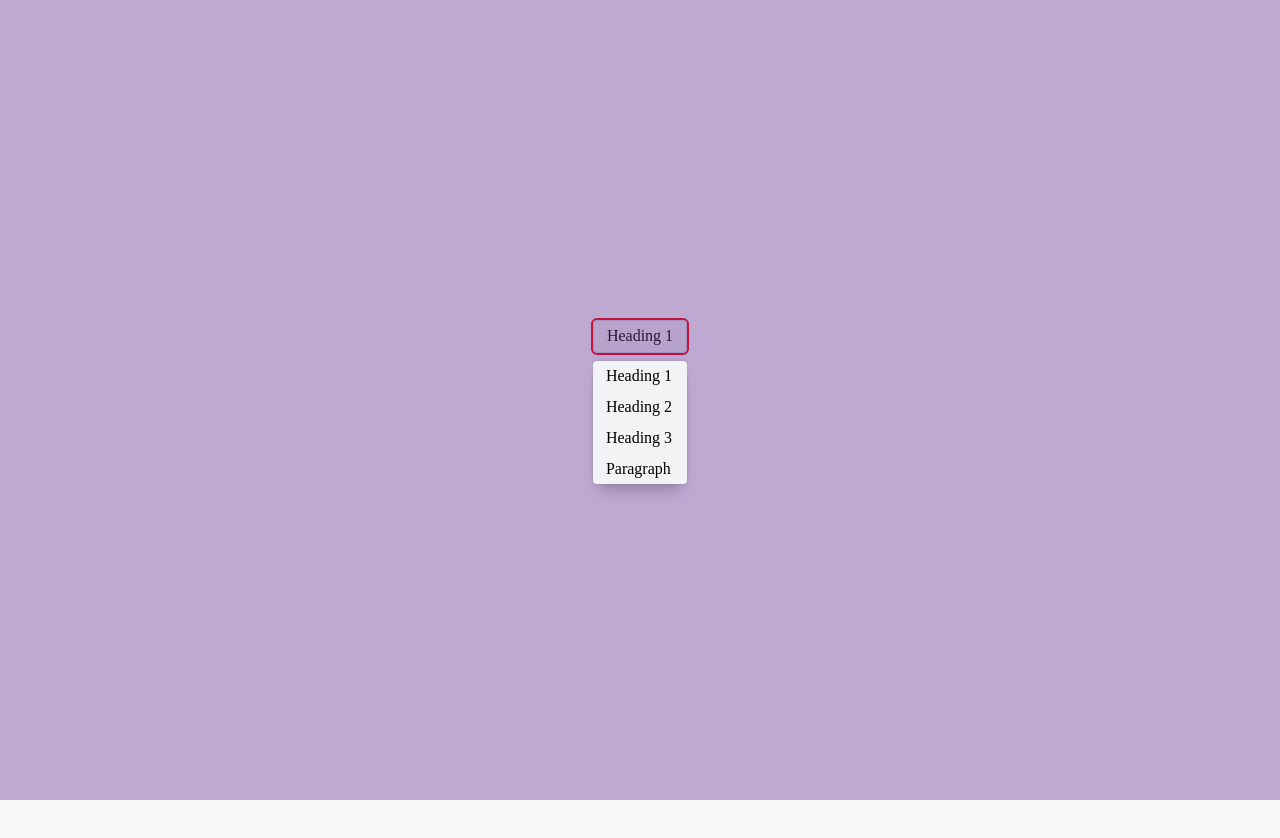
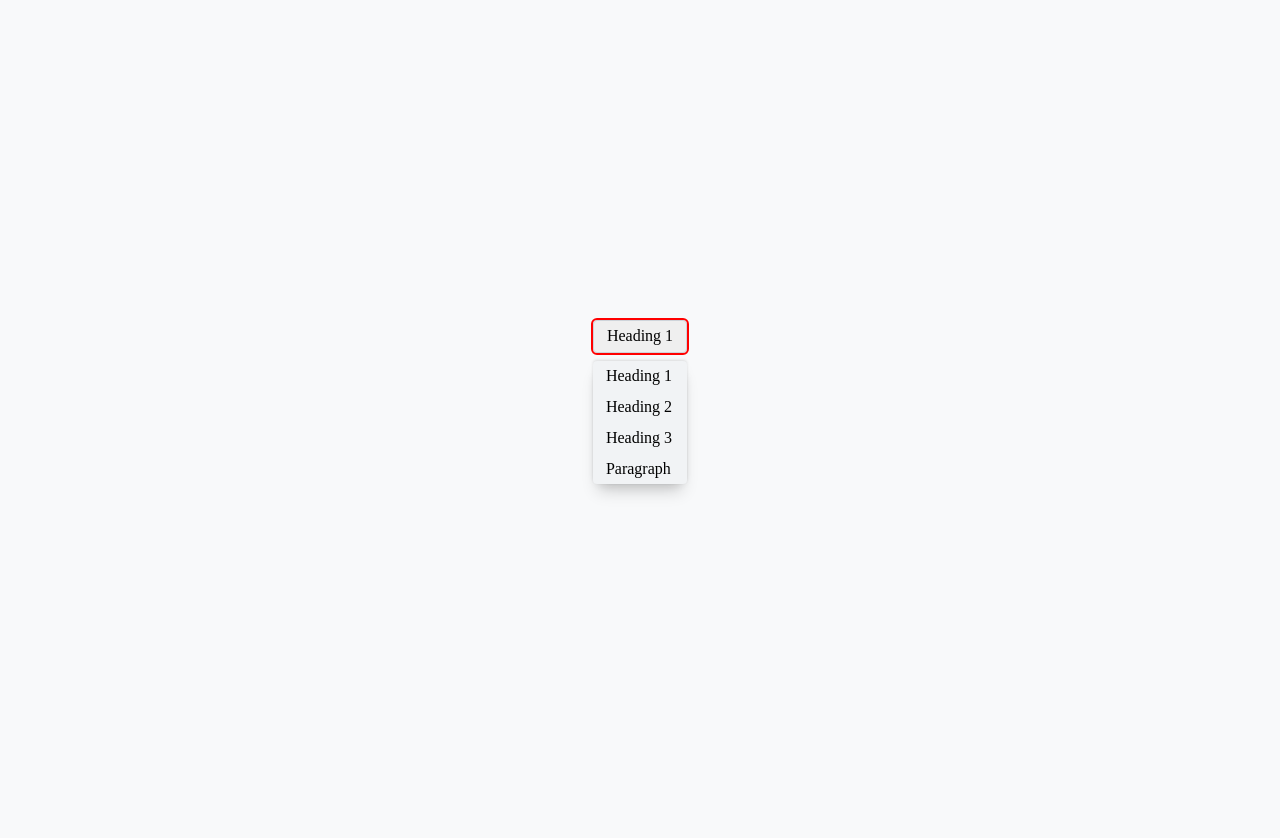
Before and after one commit to kunleashaolu/layouts, a website built with Vite: page experiments/context-menu/index.html in a window 1280 px wide. Both pictures are taken after a click on the button "Heading 1". Built offline with nearby package versions, Linux system fonts and the light colour scheme.

Commit message:
context menu overlay

```diff
--- a/experiments/context-menu/style.css
+++ b/experiments/context-menu/style.css
@@ -58,12 +58,11 @@ label {
 .wrapper[open] > .overlay {
   display: block;
   position: fixed;
-  opacity: 0.4;
   top: 0;
   left: 0;
   bottom: 0;
   right: 0;
-  background-color: rebeccapurple;
+  background-color: transparent;
   z-index: 100;
 }
 
```
